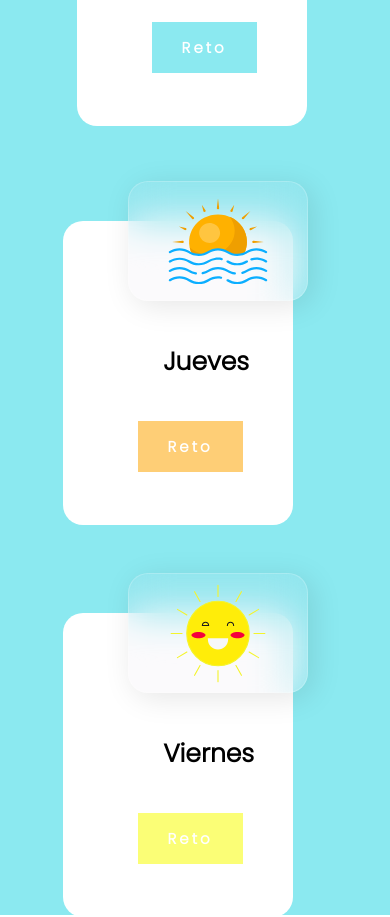
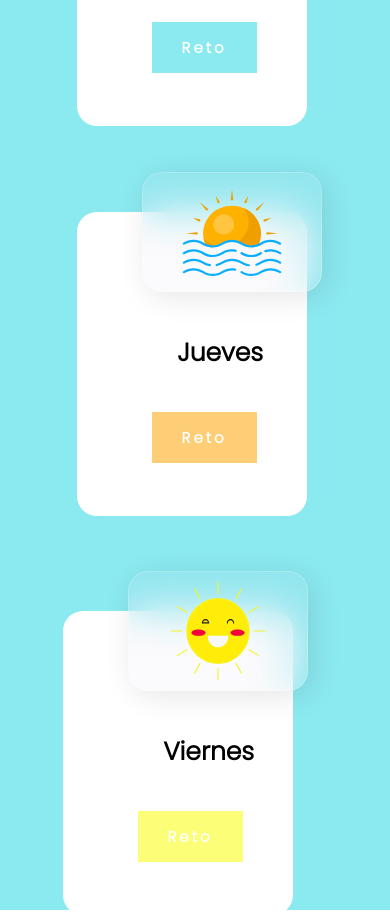
Before and after one commit to Sofiagz21/KOMUYA, a React (Create React App) app: page /Goals in a window 390 px wide. Shown: the part 1200-2117 px from the top of the page. Built offline with nearby package versions, Linux system fonts and the light colour scheme; a web font is replaced by a local one.

Commit message:
Cambios en el responsive -Andrea

```diff
--- a/src/components/Frases/container/Frases1.jsx
+++ b/src/components/Frases/container/Frases1.jsx
@@ -19,7 +19,7 @@
     render(){
         return (
             <div>
-                <div className="boxFrase">
+                <div className="contenedor">
                         <div className="cardFrase">
                             <div className="boxTitle">
                                 <h1 className="titleFrase">Frase del día.  <i class="fa fa-star" aria-hidden="true"></i></h1>
--- a/src/components/Frases/stylesFrases.css
+++ b/src/components/Frases/stylesFrases.css
@@ -32,7 +32,7 @@
     background: rgba(250, 240, 206, 0.8);
     margin: 90px;
     border-radius: 50px;
-    width: 98%;
+    width: 90%;
     padding: 15px;
 
 }
--- a/src/components/Goals/container/Goals.jsx
+++ b/src/components/Goals/container/Goals.jsx
@@ -58,6 +58,8 @@
             </div>
             </div>
                 </div>
+        </div>
+            <div className="retos">
                 <div className="Miercoles">
                 <div class="contentCards">
                 <div class="card">
@@ -72,11 +74,9 @@
                                 </Link>
                             </div>
                     </div>
-            </div>
-            </div>
                 </div>
                 </div>
-                <div className= "retos_dos">
+                </div>
                 <div className="Jueves">
                 <div class="contentCards">
                 <div class="card">
@@ -93,7 +93,9 @@
                     </div>
             </div>
             </div>
+            </div>
                 </div>
+            <div className="retos_dos">
                 <div className="Viernes">
                 <div class="contentCards">
                 <div class="card">
@@ -113,7 +115,6 @@
                 </div>
                 </div>
             </div>
-
         </div>
     )
 }
--- a/src/components/Goals/stylesGoals.css
+++ b/src/components/Goals/stylesGoals.css
@@ -41,13 +41,14 @@
 
 
 .retos{
+    margin-left: 10%;
     display: grid;
-    grid-template-columns: 1fr 1fr 1fr;
+    grid-template-columns: 50% 50%;
     grid-template-rows: 420px;
 }
 
 .retos_dos{
-    margin-left: 175px;
+    margin-left: 34%;
     width: 80%;
     align-items: center;
     display: grid;
```
